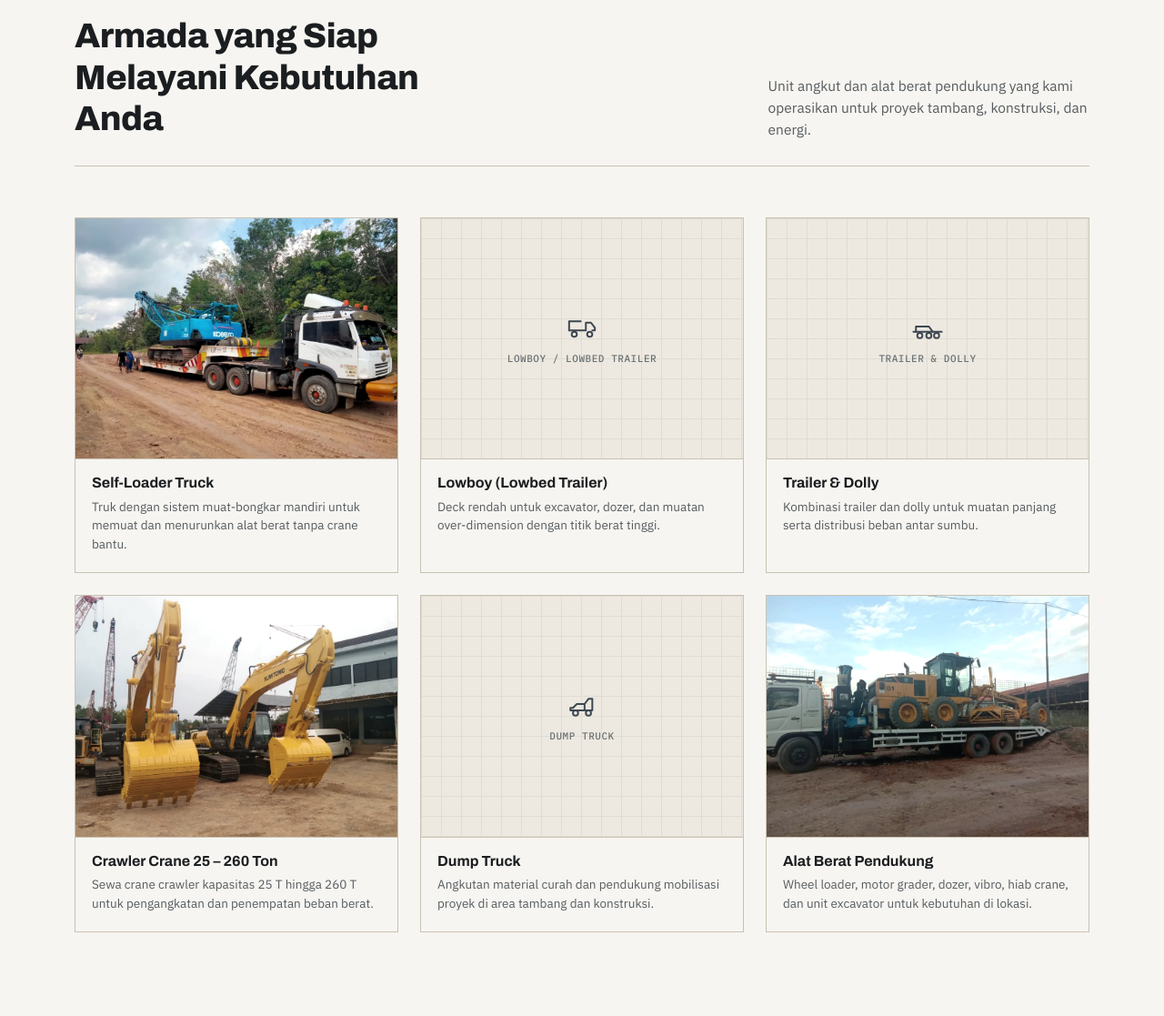
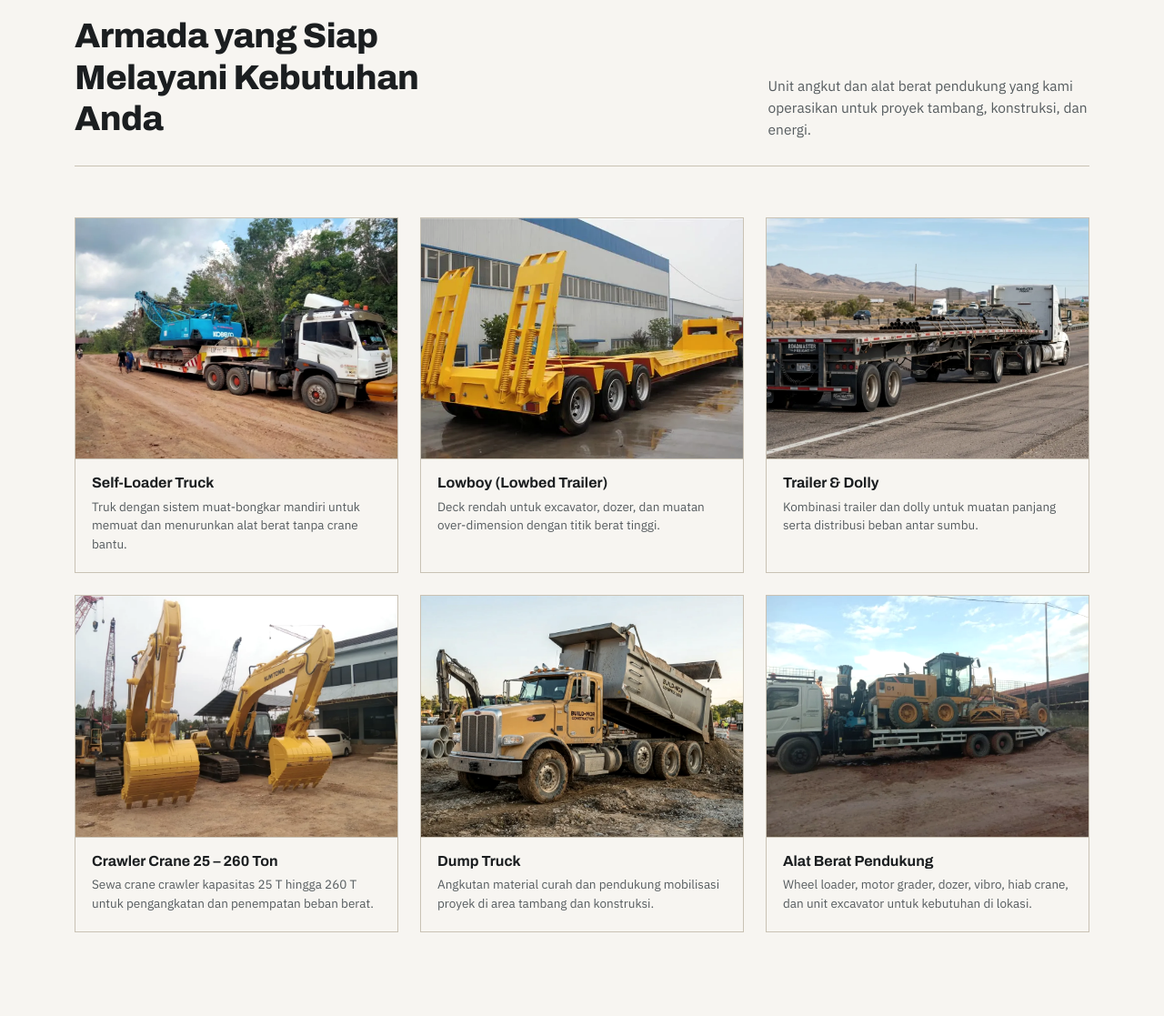
Before and after one commit to MichaelTengganus98/subur-sedaya-maju-v2, a Django app: page / in a window 1280 px wide. Shown: the part 4000-5117 px from the top of the page at 91% size. Run offline with Django 4.2, Linux system fonts and the light colour scheme; some libraries are stand-ins or nearby versions.

Commit message:
Fleet: replace the 3 icon tiles with photos (Lowboy, Trailer & Dolly, Dump Truck)
- add static/images/fleet-{lowboy,trailer-dolly,dump-truck}.jpg (client-supplied,
  copied from assets/ with URL-safe names) + generated .webp siblings
- optimize_images: add the 3 to TARGETS (1.8 MB of JPEG -> 350 KB webp)
- home.html: the 3 .fleet-tile cards now use .fleet-media + _picture.html, so
  all 6 fleet cards show a photo
- drop the now-unused .fleet-tile CSS
- CONTENT-TODO.md: flag that fleet-trailer-dolly / fleet-dump-truck are US
  stock images with third-party branding, to be replaced with SSM's own units

Co-Authored-By: Claude Sonnet 5 <noreply@anthropic.com>
Claude-Session: https://claude.ai/code/session_01PZoX3cpVEGLXrR8Rt8XLet

```diff
--- a/apps/pages/management/commands/optimize_images.py
+++ b/apps/pages/management/commands/optimize_images.py
@@ -20,6 +20,9 @@ TARGETS = [
     "visi-photo.png",
     "partner-photo.png",
     "mitra-photo.jpeg",
+    "fleet-lowboy.jpg",
+    "fleet-trailer-dolly.jpg",
+    "fleet-dump-truck.jpg",
 ]
 
 
--- a/static/css/style.css
+++ b/static/css/style.css
@@ -369,15 +369,6 @@ h1,h2,h3,h4,h5{ font-family:var(--head); font-weight:700; line-height:1.2; }
 .fleet-card p{ font-size:13.5px; color:var(--ink-soft); margin:0 18px; }
 .fleet-media{ aspect-ratio:4/3; border-bottom:1px solid var(--line); overflow:hidden; }
 .fleet-media img{ width:100%; height:100%; object-fit:cover; filter:grayscale(.15) contrast(1.05); }
-.fleet-tile{
-  aspect-ratio:4/3; border-bottom:1px solid var(--line); color:var(--steel);
-  display:flex; flex-direction:column; align-items:center; justify-content:center; gap:10px;
-  background:
-    linear-gradient(var(--concrete-2) 1px, transparent 1px) 0 0/22px 22px,
-    linear-gradient(90deg, var(--concrete-2) 1px, transparent 1px) 0 0/22px 22px,
-    var(--concrete);
-}
-.fleet-tile span{ font-family:var(--mono); font-size:11px; letter-spacing:.05em; text-transform:uppercase; color:var(--muted-2); }
 
 /* ---------- partners / commitment split ---------- */
 .partners .two-col,
--- a/templates/pages/home.html
+++ b/templates/pages/home.html
@@ -306,17 +306,15 @@
 					<p>Truk dengan sistem muat-bongkar mandiri untuk memuat dan menurunkan alat berat tanpa crane bantu.</p>
 				</div>
 				<div class="fleet-card reveal">
-					<div class="fleet-tile">
-						<svg viewBox="0 0 24 24" width="34" height="34" fill="none" stroke="currentColor" stroke-width="1.4" stroke-linecap="round" stroke-linejoin="round"><path d="M2 15h13V9h4l3 4v2h-2"></path><path d="M2 15V8h9"></path><circle cx="6" cy="18" r="2"></circle><circle cx="18" cy="18" r="2"></circle></svg>
-						<span>Lowboy / Lowbed Trailer</span>
+					<div class="fleet-media">
+						{% include 'partials/_picture.html' with src='images/fleet-lowboy.jpg' alt='Lowbed trailer (lowboy) untuk angkutan alat berat over-dimension' %}
 					</div>
 					<h3>Lowboy (Lowbed Trailer)</h3>
 					<p>Deck rendah untuk excavator, dozer, dan muatan over-dimension dengan titik berat tinggi.</p>
 				</div>
 				<div class="fleet-card reveal">
-					<div class="fleet-tile">
-						<svg viewBox="0 0 24 24" width="34" height="34" fill="none" stroke="currentColor" stroke-width="1.4" stroke-linecap="round" stroke-linejoin="round"><path d="M1 16h22"></path><path d="M3 16V12h10l3 4"></path><circle cx="6" cy="19" r="2"></circle><circle cx="13" cy="19" r="2"></circle><circle cx="19" cy="19" r="2"></circle></svg>
-						<span>Trailer &amp; Dolly</span>
+					<div class="fleet-media">
+						{% include 'partials/_picture.html' with src='images/fleet-trailer-dolly.jpg' alt='Rangkaian trailer dan dolly untuk muatan panjang' %}
 					</div>
 					<h3>Trailer &amp; Dolly</h3>
 					<p>Kombinasi trailer dan dolly untuk muatan panjang serta distribusi beban antar sumbu.</p>
@@ -329,9 +327,8 @@
 					<p>Sewa crane crawler kapasitas 25 T hingga 260 T untuk pengangkatan dan penempatan beban berat.</p>
 				</div>
 				<div class="fleet-card reveal">
-					<div class="fleet-tile">
-						<svg viewBox="0 0 24 24" width="34" height="34" fill="none" stroke="currentColor" stroke-width="1.4" stroke-linecap="round" stroke-linejoin="round"><path d="M3 17h11v-5H8l-3 3H3z"></path><path d="M14 12l3-4h3v9h-6"></path><circle cx="7" cy="19" r="2"></circle><circle cx="17" cy="19" r="2"></circle></svg>
-						<span>Dump Truck</span>
+					<div class="fleet-media">
+						{% include 'partials/_picture.html' with src='images/fleet-dump-truck.jpg' alt='Dump truck untuk angkutan material curah di lokasi proyek' %}
 					</div>
 					<h3>Dump Truck</h3>
 					<p>Angkutan material curah dan pendukung mobilisasi proyek di area tambang dan konstruksi.</p>
```
Also changed, not shown: docs/CONTENT-TODO.md (+9 -2 lines), assets/images/Dump Truck.jpg (added), assets/images/Lowboy (Lowbed Trailer).jpg (added), assets/images/Trailer & Dolly.jpg (added), static/images/fleet-dump-truck.jpg (added), static/images/fleet-dump-truck.webp (added), static/images/fleet-lowboy.jpg (added), static/images/fleet-lowboy.webp (added), static/images/fleet-trailer-dolly.jpg (added), static/images/fleet-trailer-dolly.webp (added).
